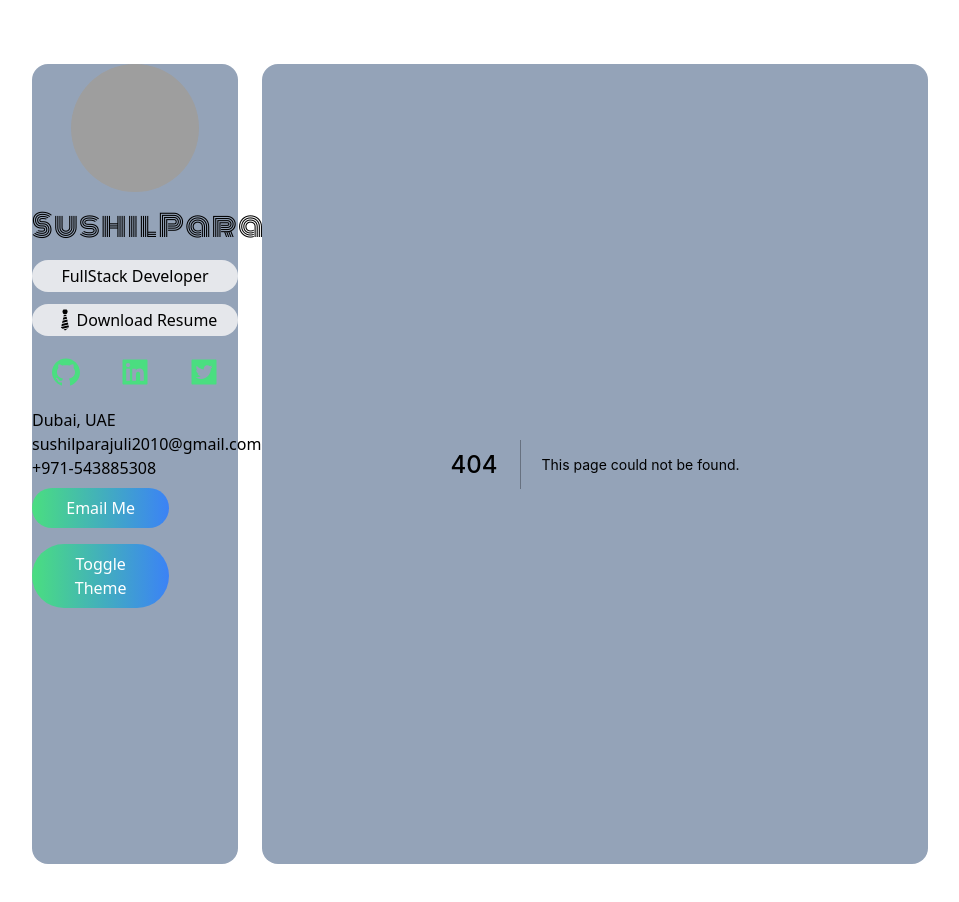
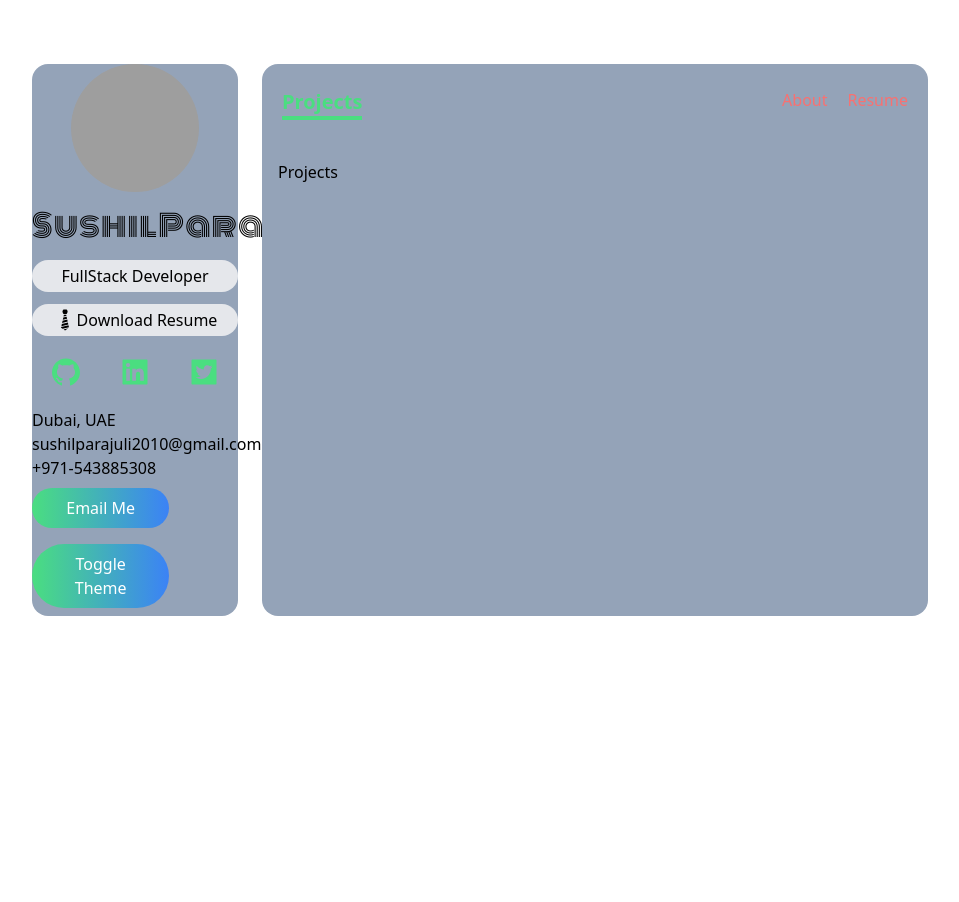
Before and after one commit to Front2FullStack/nextjs-portfolio, a Next.js app: page /projects in a window 1280 px wide. Before the commit this address had no page. Shown: the top 902 px of the page, without its empty margins (160-1119 px from the left). After the commit the page ends 800 px from the top, so only its background shows below. Built offline with nearby package versions, Linux system fonts and the light colour scheme; grey boxes are pictures that could not be loaded.

Commit message:
Some layout updated with route

```diff
--- /dev/null
+++ b/components/Navbar.tsx
@@ -0,0 +1,40 @@
+import Link from "next/link"
+import { useRouter } from "next/router"
+import { useState, useEffect, FunctionComponent } from "react"
+import NavItemProps from "../types/NavItemProps"
+
+const NavItem:FunctionComponent<NavItemProps> = ({activeItem, setActiveItem, name, route}) => {
+    return (
+        activeItem !== name ? (
+            <Link href={route}>
+               <a>
+                   <span onClick={() => setActiveItem(name)} className="hover:text-green-400">{name}</span>
+               </a>
+           </Link>
+        ):null
+    )
+}
+
+
+
+
+ export const Navbar = () => {
+    const [activeItem, setactiveItem] = useState<string>('')
+    const {pathname} = useRouter()
+    useEffect(() => {
+        if(pathname === '/') setactiveItem('About')
+        if(pathname === '/projects') setactiveItem('Projects')
+        if(pathname === '/resume') setactiveItem('Resume')
+    }, [])
+
+    return (
+        <div className="flex justify-between px-5 py-3 my-3">
+           <span className="text-xl font-bold text-green-400 border-b-4 border-green-400"> {activeItem} </span>
+           <div className="flex space-x-5 text-red-400 font-lg">
+               <NavItem activeItem={activeItem} setActiveItem={setactiveItem} name="About" route="/" />
+               <NavItem activeItem={activeItem} setActiveItem={setactiveItem} name="Projects" route="/projects" />
+               <NavItem activeItem={activeItem} setActiveItem={setactiveItem} name="Resume" route="/resume" />
+           </div>
+        </div>
+    )
+}
--- a/components/Sidebar.tsx
+++ b/components/Sidebar.tsx
@@ -47,7 +47,7 @@ export const Sidebar = () => {
                     <p>+971-543885308</p>
                     {/* email button */}
                     <div className="flex-col items-center justify-center">
-                        <button className="w-8/12 px-5 py-2 my-2 text-white rounded-full bg-gradient-to-r from-green-400 to-blue-500" >Email Me</button>
+                        <button className="w-8/12 px-5 py-2 my-2 text-white rounded-full bg-gradient-to-r from-green-400 to-blue-500" onClick={()=> window.open('mailto:sushilparajuli2010@gmail.com')} >Email Me</button>
                         <button className="w-8/12 px-5 py-2 my-2 text-white rounded-full bg-gradient-to-r from-green-400 to-blue-500" >Toggle Theme</button>
                     </div>
                 </div>
--- a/pages/_app.tsx
+++ b/pages/_app.tsx
@@ -1,6 +1,7 @@
 import '../styles/globals.css'
 import type { AppProps } from 'next/app'
 import { Sidebar } from '../components/Sidebar'
+import { Navbar } from '../components/Navbar'
 
 function MyApp({ Component, pageProps }: AppProps) {
   return (
@@ -8,7 +9,8 @@ function MyApp({ Component, pageProps }: AppProps) {
       <div className="col-span-12 lg:col-span-3 bg-slate-400 rounded-2xl">
         <Sidebar/>
       </div>
-      <div className="col-span-12 lg:col-span-9 bg-slate-400 rounded-2xl">
+      <div className="flex flex-col col-span-12 lg:col-span-9 bg-slate-400 rounded-2xl">
+        <Navbar/>
         <Component {...pageProps} />
       </div>
     </div>
--- /dev/null
+++ b/pages/projects.tsx
@@ -0,0 +1,9 @@
+const projects = () => {
+    return (
+        <div className="p-4">
+            Projects
+        </div>
+    )
+}
+
+export default projects
--- /dev/null
+++ b/pages/resume.tsx
@@ -0,0 +1,9 @@
+const resume = () => {
+    return (
+        <div className="p-4">
+            Resume
+        </div>
+    )
+}
+
+export default resume
--- /dev/null
+++ b/types/NavItemProps.ts
@@ -0,0 +1,8 @@
+import { IconType } from "react-icons/lib";
+
+export interface NavItemProps {
+    activeItem: string,
+    setActiveItem: Function,
+    name: string,
+    route: string
+}
```
